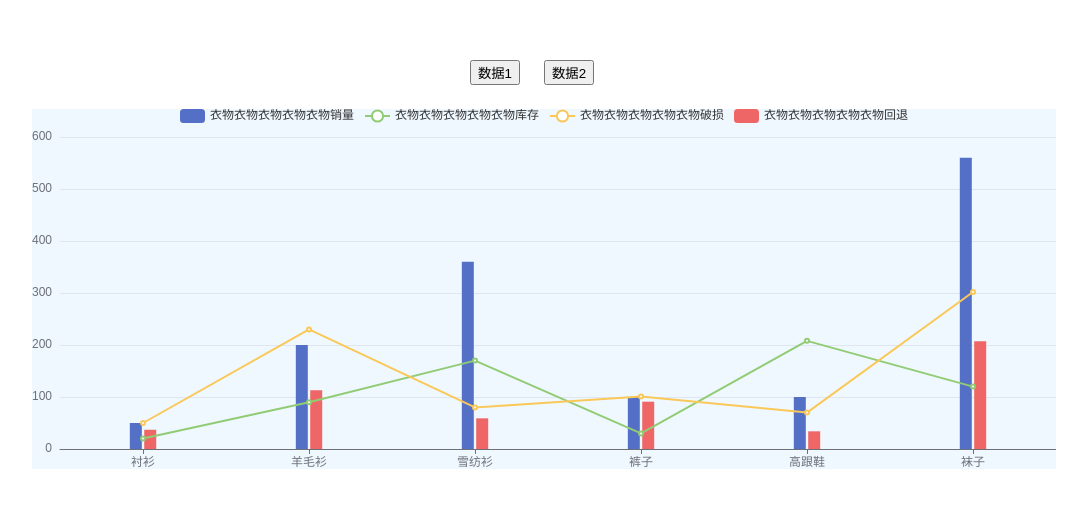
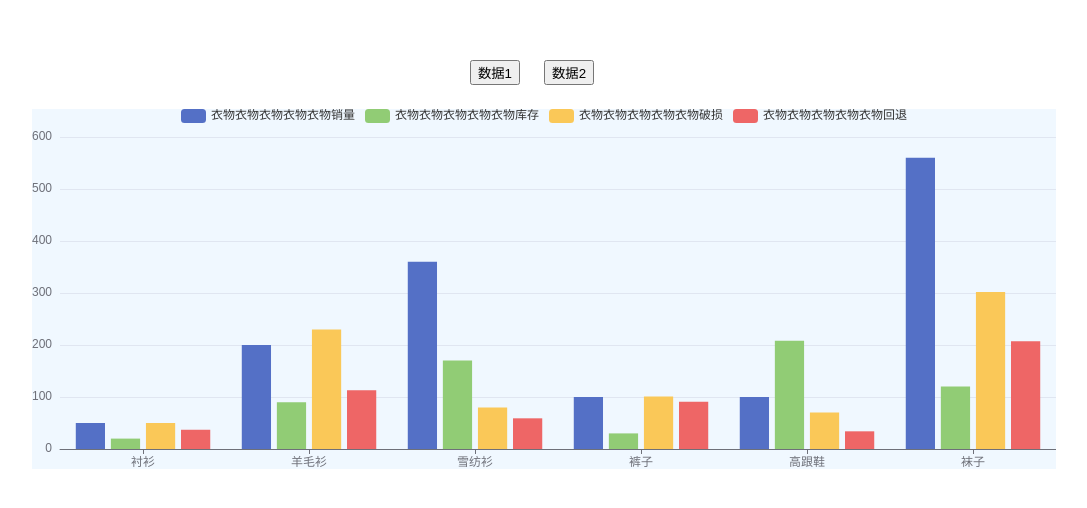
Before and after one commit to lsbFlying/flex-chart, a React (Create React App) app: page / in a window 1280 px wide. Shown: the part 136-644 px from the top of the page, without its empty margins (96-1183 px from the left). Built offline with nearby package versions, Linux system fonts and the light colour scheme.

Commit message:
feat: update code(upgrade dev)

```diff
--- a/src/dev/index.tsx
+++ b/src/dev/index.tsx
@@ -1,7 +1,7 @@
 import React, {useState} from "react";
 import "./index.css";
 import { FlexChart } from "../flex-chart";
-import { testCategoryData, testData1, testData2 } from "./testData";
+import { testCategoryData, rainFallTestData4, testData1, testData2 } from "./testData";
 
 /**
  * Dev
@@ -15,12 +15,13 @@ const Dev = () => {
       <div className="btnWrap">
         <button onClick={() => {
           setData(testData1);
-          setInitTheme("light");
+          // setInitTheme("light");
           // setInitTheme(undefined);
         }}>数据1</button>
         <button onClick={() => {
           // setData(testData2);
-          setInitTheme("dark");
+          setData(rainFallTestData4);
+          // setInitTheme("dark");
         }}>数据2</button>
       </div>
       <div className="testFlexChart">
@@ -46,11 +47,11 @@ const Dev = () => {
           mergeOption={false}
           data={data}
           // seriesTypes="line"
-          seriesTypes={["bar", "line", "line"]}
+          // seriesTypes={["bar", "line", "line"]}
           // categoryData={testCategoryData}
           // legendPlacement="left"
           // lineSeries={{symbol: "triangle"}}
-          barSeries={{barWidth: 12}}
+          // barSeries={{barWidth: 12}}
           options={{
             // grid: {
             //   top: 50,
```
Also changed, not shown: 1 other file (tests, documents, lock files or other folders).
